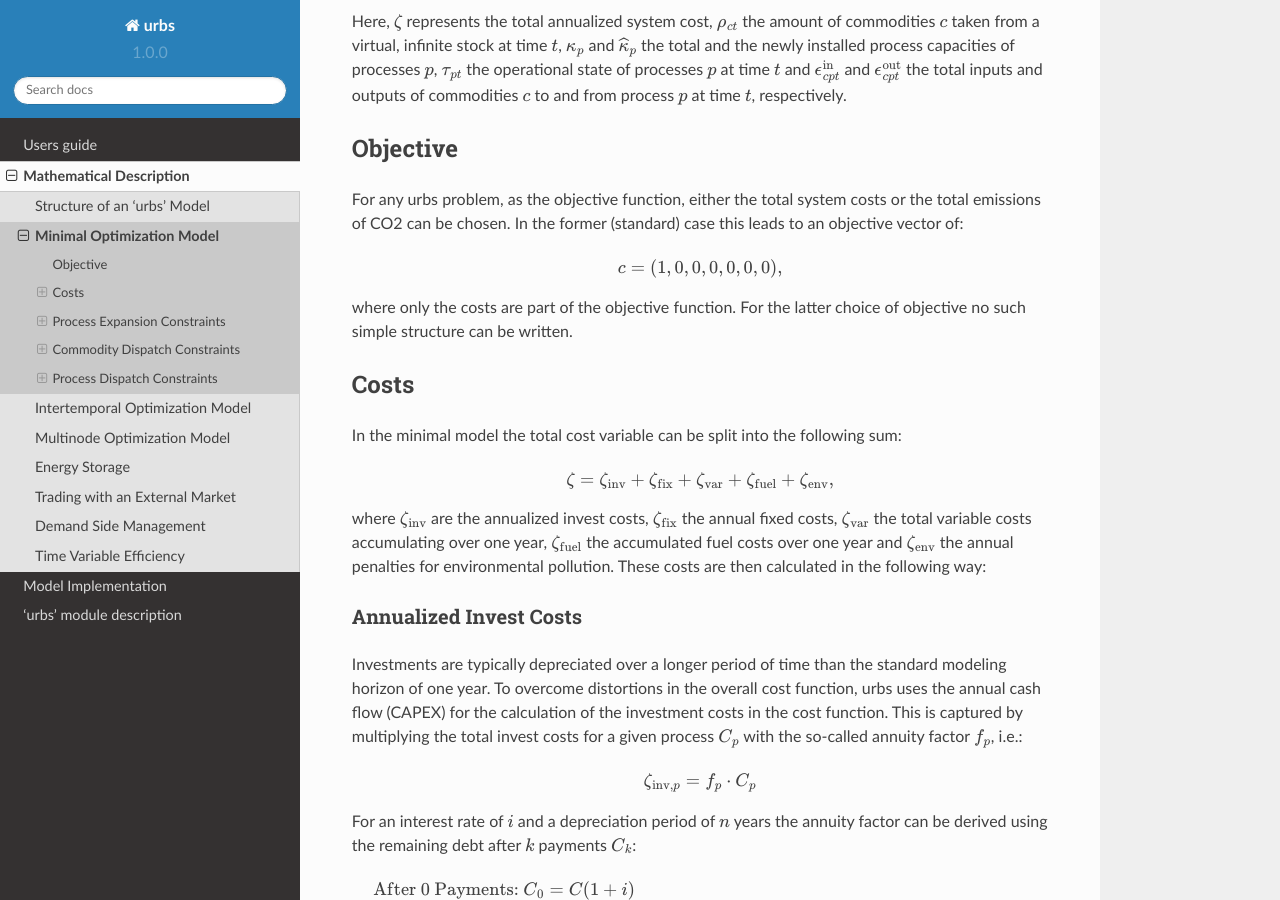
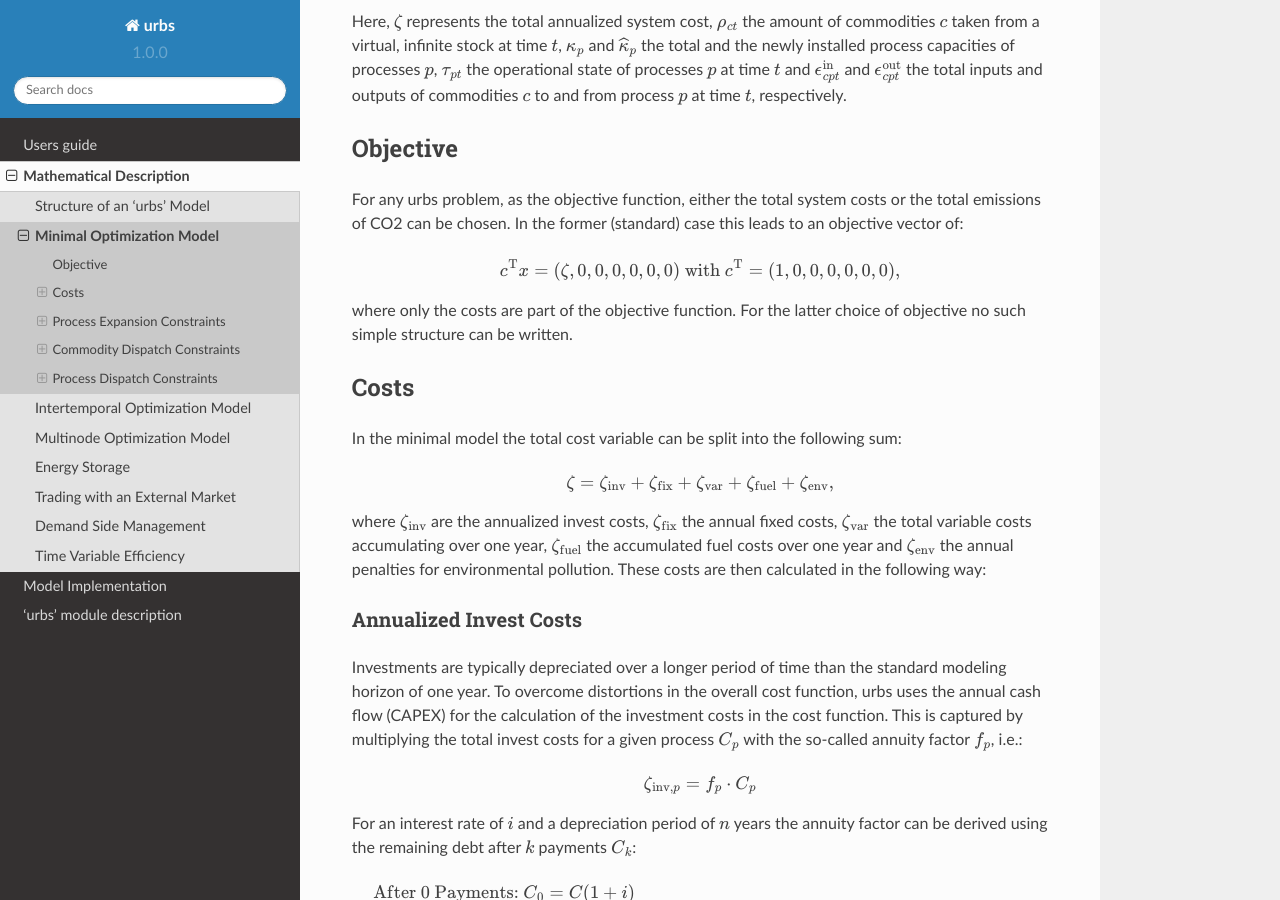
Before and after one commit to tum-ens/urbs, a Sphinx documentation site: the page built from doc/theorydoc/min_prob.rst, in a window 1280 px wide and 900 px high, scrolled down 315 px. Built offline with Sphinx 7.4.7 and the Read the Docs theme 2.0.0, drawn with Linux system fonts in a browser that asks for light colours.

Commit message:
Error m25. I have added objective function as well as coefficient vector that leads to it

```diff
--- a/doc/theorydoc/min_prob.rst
+++ b/doc/theorydoc/min_prob.rst
@@ -32,8 +32,8 @@ the total emissions of CO2 can be chosen. In the former (standard) case this
 leads to an objective vector of:
 
 .. math::
-
-   c=(1,0,0,0,0,0,0),
+   c^{\text{T}}x = (\zeta,0,0,0,0,0,0)
+   \text{  with  } c^{\text{T}}=(1,0,0,0,0,0,0),
 
 where only the costs are part of the objective function. For the latter choice
 of objective no such simple structure can be written.
```
